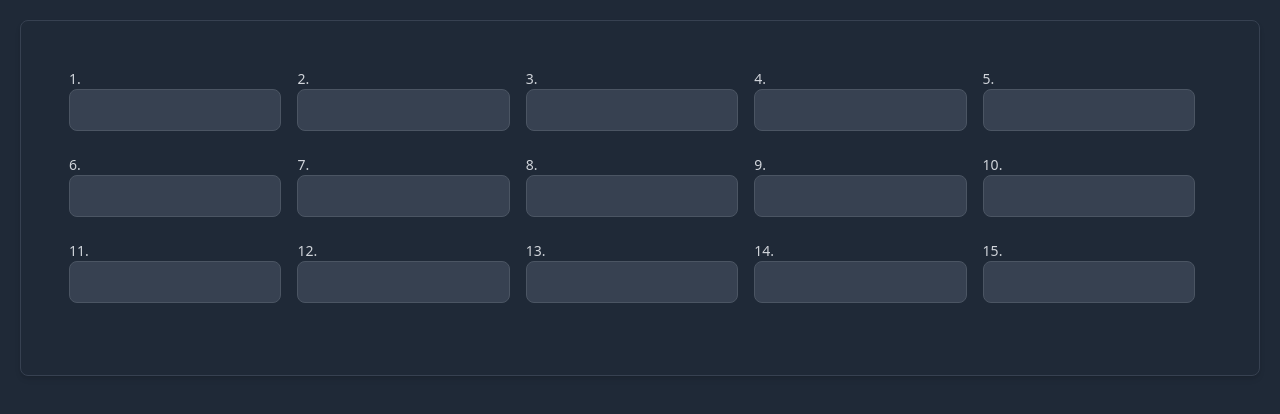
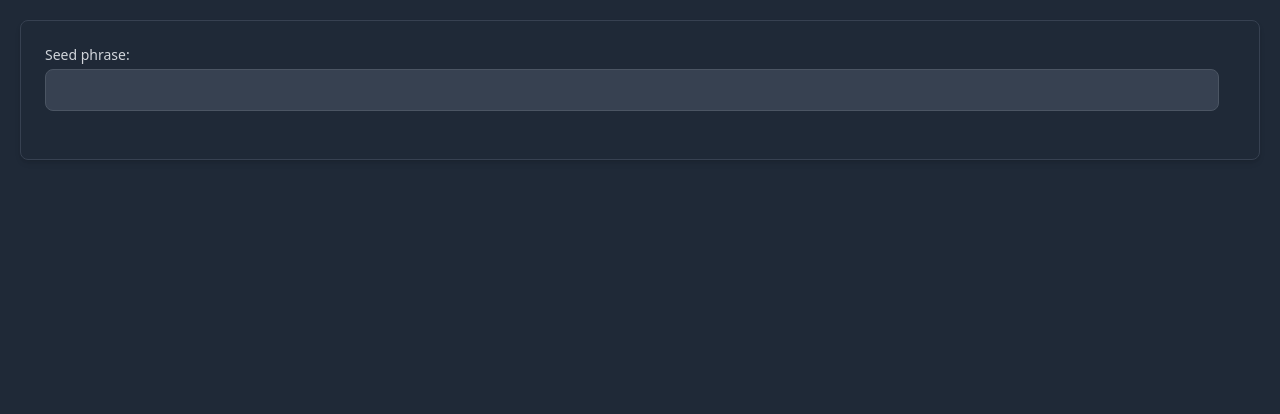
Before and after one commit to Nebyt/Mechanica-Cuniculus, a React (Create React App) app: page / in a window 1280 px wide. Shown: the top 414 px of the page. Built offline with nearby package versions, Linux system fonts and the light colour scheme.

Commit message:
using one field instead on 15

```diff
--- a/src/components/InputField.js
+++ b/src/components/InputField.js
@@ -1,20 +1,20 @@
 import React from 'react';
 
-const InputField = ({inputIndex, currenFieldValue, onChange}) => {
+const InputField = ({inputLabel, currenFieldValue, onChange}) => {
   return (
-    <div className="mb-6 pr-4" id={`inputField-${inputIndex}`}>
+    <div className="mb-6 pr-4" id={`inputField-${inputLabel.toLowerCase().replace(/ /g, '_')}`}>
       <label
         htmlFor="NFTName"
-        className="block text-sm font-medium text-gray-300"
-        id={`inputLabel-${inputIndex}`}
+        className="block mb-1 text-sm font-medium text-gray-300"
+        id={`inputLabel-${inputLabel.toLowerCase().replace(/ /g, '_')}`}
       >
-        {inputIndex+1}.
+        {inputLabel}:
       </label>
       <input
         type="text"
-        id={`input-${inputIndex}`}
+        id={`input-${inputLabel.toLowerCase().replace(/ /g, '_')}`}
         className="border text-sm rounded-lg block w-full p-2.5 bg-gray-700 border-gray-600 placeholder-gray-400 text-white focus:ring-blue-500 focus:border-blue-500"
-        value={currenFieldValue()}
+        value={currenFieldValue}
         onChange={onChange}
       />
     </div>
--- a/src/components/TopPart.js
+++ b/src/components/TopPart.js
@@ -2,54 +2,16 @@ import React, {useState} from 'react';
 import InputField from './InputField';
 
 const TopPart = () => {
-  const [currentFieldValue, setFieldValue] = useState([
-    '',
-    '',
-    '',
-    '',
-    '',
-    '',
-    '',
-    '',
-    '',
-    '',
-    '',
-    '',
-    '',
-    '',
-    '',
-  ]);
-
-  const changeFieldValue = (valueIndex, event) => {
-    currentFieldValue[valueIndex] = event.target.value;
-    setFieldValue(currentFieldValue);
-    console.log(JSON.stringify(currentFieldValue));
-  };
-
-  const getFieldValue = (valueIndex) => {
-    return currentFieldValue[valueIndex];
-  }
-
-  const getInputFields = () => {
-    const resultArray = [];
-    for (let i = 0; i < 15; i++) {
-        resultArray.push(
-          <InputField
-            inputIndex={i}
-            currenFieldValue={(valueIndex) => getFieldValue(valueIndex)}
-            onChange={(ev) => changeFieldValue(i, ev)}/>
-        );
-    }
-    return resultArray;
-  };
+  const [seedPhraseValue, setSeedPhraseValue] = useState('');
 
   return (
     <>
       <div className="grid justify-items-center py-5 px-5" key="topPartGrid">
         <div className="block p-6 min-w-full rounded-lg border shadow-md bg-gray-800 border-gray-700" key="topPartBlock">
-          <div className="grid grid-cols-5 p-6" key="topPartInputs">
-            {getInputFields()}
-          </div>
+          <InputField
+            inputLabel="Seed phrase"
+            currenFieldValue={seedPhraseValue}
+            onChange={(event) => { setSeedPhraseValue(event.target.value) }}/>
         </div>
       </div>
     </>
```
